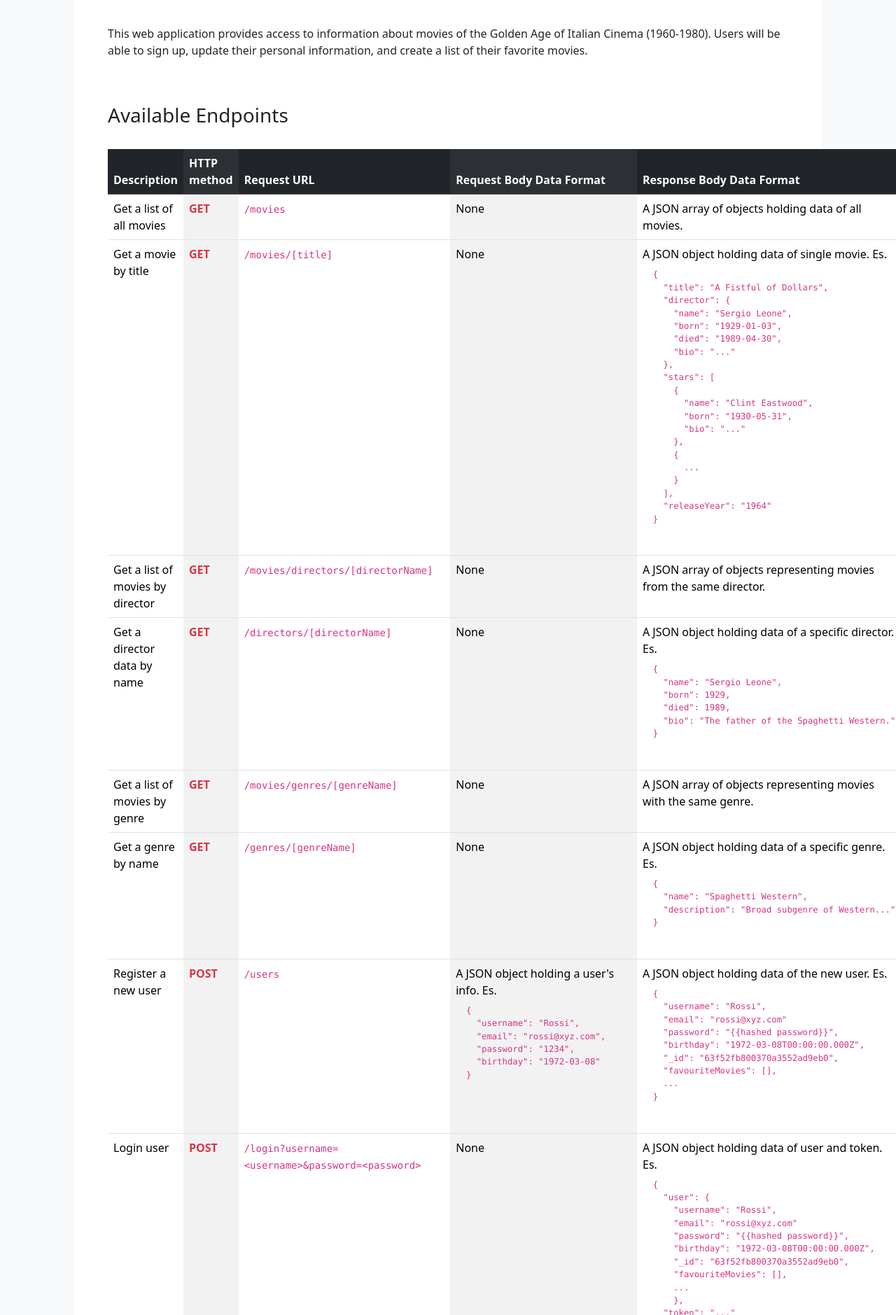
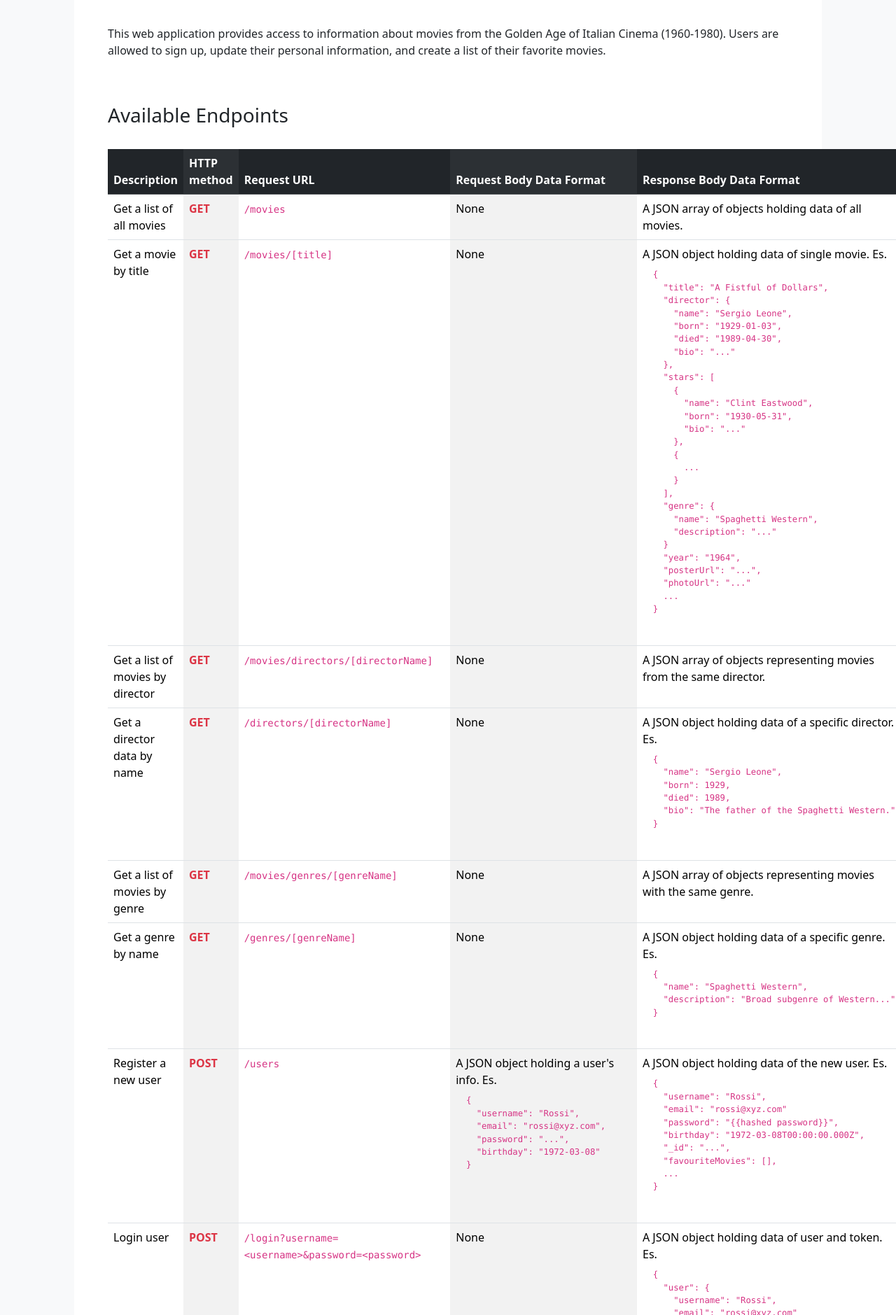
Before and after one commit to marcomarchionni/flixit-api, a website: page src/public/documentation.html in a window 1280 px wide. Shown: the part 249-2128 px from the top of the page at 70% size. Drawn offline with nearby package versions, Linux system fonts and the light colour scheme.

Commit message:
Documentation updated

```diff
--- a/src/public/documentation.html
+++ b/src/public/documentation.html
@@ -15,14 +15,14 @@
     <div class="container">
       <div class="row justify-content-center m-4">
         <div class="col m-4 p-4 bg-white">
-          <h1 class="mt-5 text-center fw-bold display-1">ItFlix</h1>
-          <h4 class="text-center">API Documentation</h4>
+          <h1 class="mt-5 text-center fw-bold display-1">FlixIt API</h1>
+          <h4 class="text-center">Documentation</h4>
           <div class="p-4">
             <p>
               This web application provides access to information about movies
-              of the Golden Age of Italian Cinema (1960-1980). Users will be
-              able to sign up, update their personal information, and create a
-              list of their favorite movies.
+              from the Golden Age of Italian Cinema (1960-1980). Users are
+              allowed to sign up, update their personal information, and create
+              a list of their favorite movies.
             </p>
             <br />
             <h3 class="py-4">Available Endpoints</h3>
@@ -73,7 +73,14 @@
         ...
       }
     ],
-    "releaseYear": "1964"
+    "genre": {
+      "name": "Spaghetti Western",
+      "description": "..."
+    }
+    "year": "1964",
+    "posterUrl": "...",
+    "photoUrl": "..."
+    ...
   }
                       </pre>
                     </code>
@@ -148,7 +155,7 @@
   {
     "username": "Rossi",
     "email": "rossi@xyz.com",
-    "password": "1234",
+    "password": "...",
     "birthday": "1972-03-08"
   }
                       </pre>
@@ -163,7 +170,7 @@
     "email": "rossi@xyz.com"
     "password": "{{hashed password}}",
     "birthday": "1972-03-08T00:00:00.000Z",
-    "_id": "63f52fb800370a3552ad9eb0",
+    "_id": "...",
     "favouriteMovies": [],
     ...
   }
@@ -191,7 +198,7 @@
       "email": "rossi@xyz.com"
       "password": "{{hashed password}}",
       "birthday": "1972-03-08T00:00:00.000Z",
-      "_id": "63f52fb800370a3552ad9eb0",
+      "_id": "...",
       "favouriteMovies": [],
       ...
       },
@@ -227,7 +234,7 @@
     "email": "mario.rossi@xyz.com"
     "password": "{{hashed password}}",
     "birthday": "1972-03-08T00:00:00.000Z",
-    "_id": "63f52fb800370a3552ad9eb0",
+    "_id": "...",
     "favouriteMovies": [],
     ...
   }
@@ -249,9 +256,10 @@
     "email": "mario.rossi@xyz.com",
     "password": "{{hashed password}}",
     "birthday": "1972-03-08T00:00:00.000Z",
-    "_id": "63f52fb800370a3552ad9eb0",
+    "_id": "...",
     "favouriteMovies": [
-      "63ed66e38e058a92de1d455c"
+      "{movieId}",
+      ...
     ]
   }
                       </pre>
@@ -272,7 +280,7 @@
     "email": "mario.rossi@xyz.com",
     "password": "{{hashed password}}",
     "birthday": "1972-03-08T00:00:00.000Z",
-    "_id": "63f52fb800370a3552ad9eb0",
+    "_id": "...",
     "favouriteMovies": []
   }
                       </pre>
```
